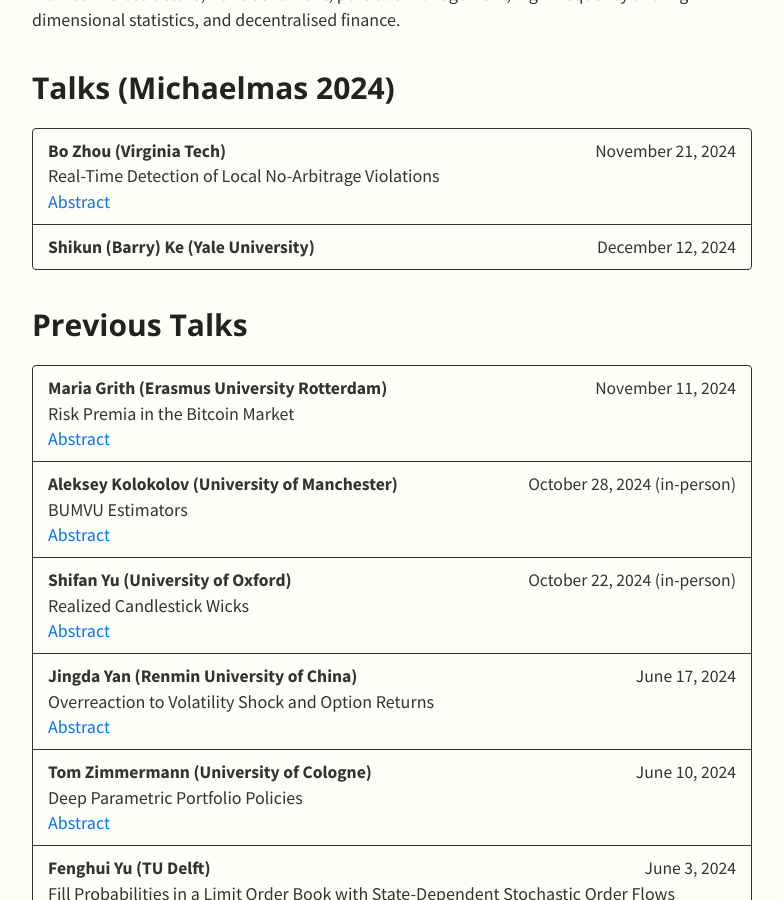
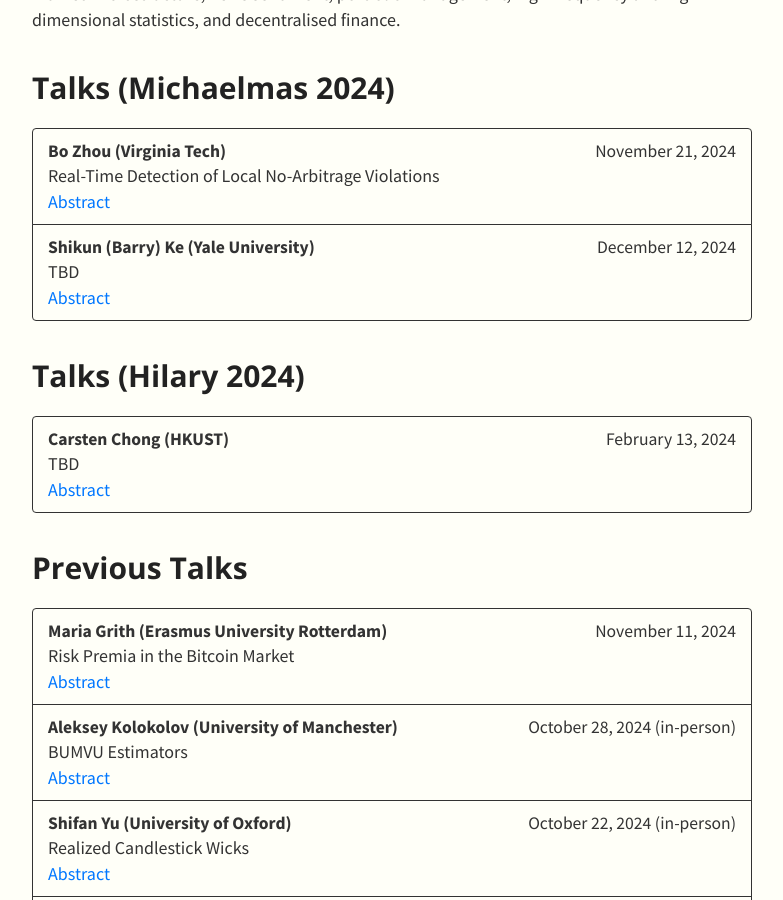
Before and after one commit to SML-Fin/SML-Fin.github.io, a Jekyll site: the page built from index.md, in a window 1280 px wide and 900 px high, scrolled down 447 px. Shown: the whole window, without its empty margins (248-1031 px from the left). Built offline with Jekyll 4.4.1, drawn with Linux system fonts in a browser that asks for light colours; nearby versions of some CDN libraries; our own code applies the rules of GitHub Pages for plain Markdown files.

Commit message:
Update talks.yml

```diff
--- a/_data/talks.yml
+++ b/_data/talks.yml
@@ -6,6 +6,15 @@
       abstract: This paper focuses on the task of detecting local episodes involving violation of the standard Itô semimartingale assumption for financial asset prices in real time that might induce arbitrage opportunities. Our proposed detectors, defined as stopping rules, are applied sequentially to continually incoming high-frequency data. We show that they are asymptotically exponentially distributed in the absence of Itô semimartingale violations. On the other hand, when a violation occurs, we can achieve immediate detection under infill asymptotics. A Monte Carlo study demonstrates that the asymptotic results provide a good approximation to the finite-sample behavior of the sequential detectors. An empirical application to S&P 500 index futures data corroborates the effectiveness of our detectors in swiftly identifying the emergence of an extreme return persistence episode in real time.
     - speaker: Shikun (Barry) Ke (Yale University)
       date: December 12, 2024
+      title: TBD
+      abstract: TBD
+
+- type: Talks (Hilary 2024)
+  members:
+    - speaker: Carsten Chong (HKUST)
+      date: February 13, 2024
+      title: TBD
+      abstract: TBD
 
 - type: Previous Talks
   members:
```
